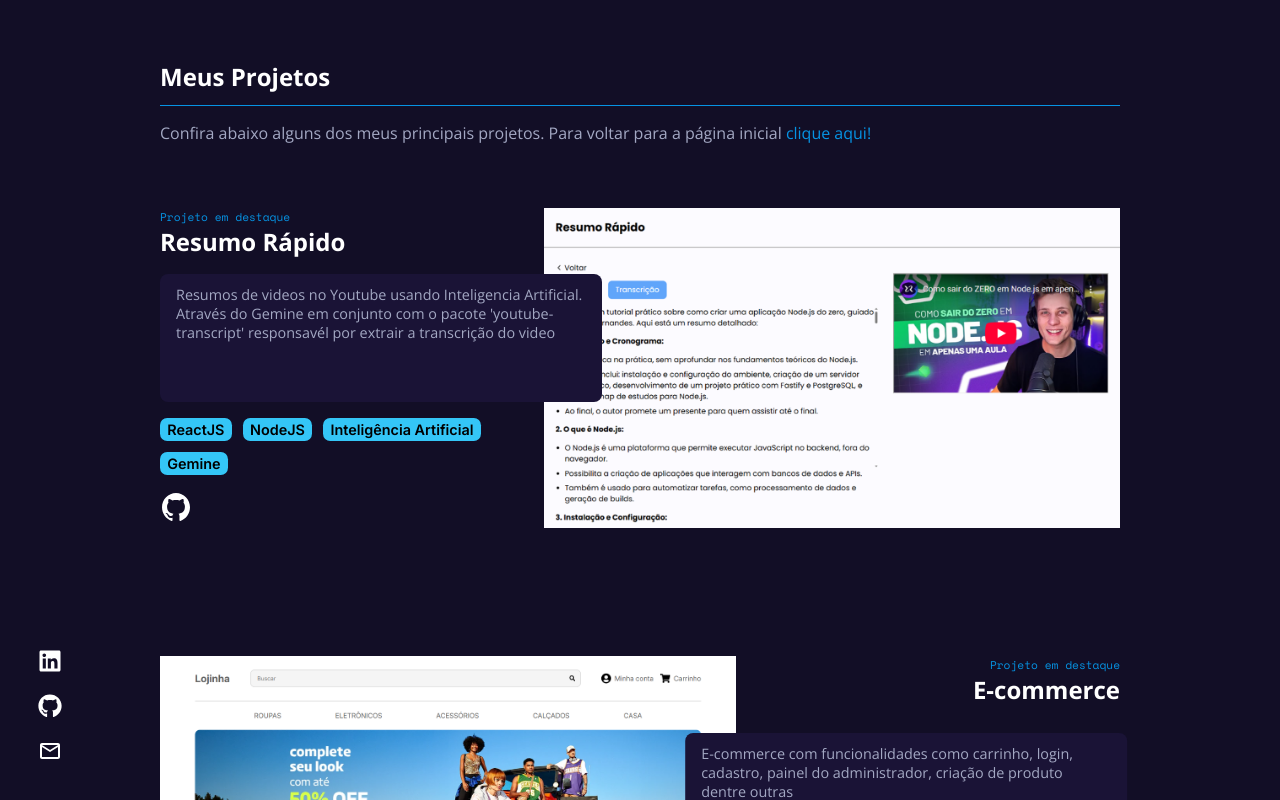
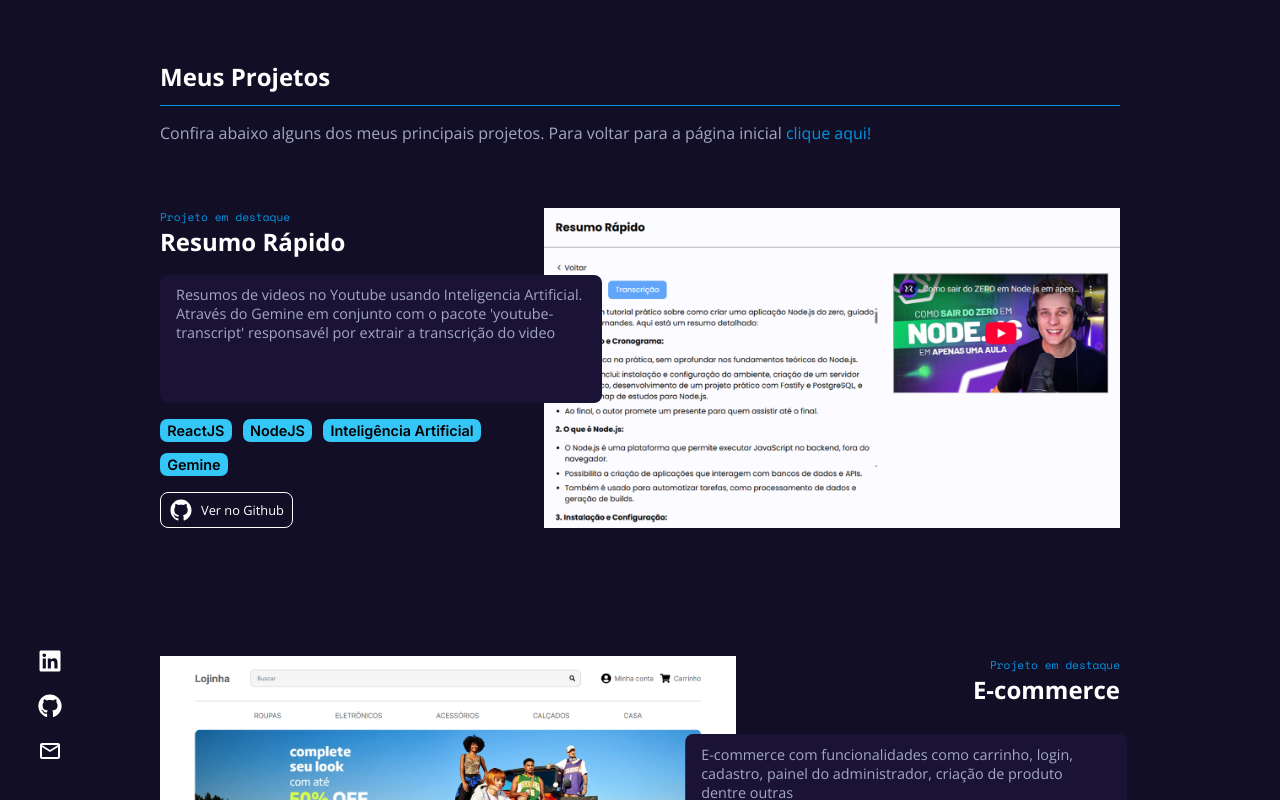
Before and after one commit to TiagoViniciusDev/Portfolio, a React (Vite) app: page /projetos in a window 1280 px wide. Shown: the top 800 px of the page. Built offline with nearby package versions, Linux system fonts and the light colour scheme.

Commit message:
Maior destaque para links dos projetos

```diff
--- a/src/components/ProjectContainer/ProjectContainer.css
+++ b/src/components/ProjectContainer/ProjectContainer.css
@@ -76,8 +76,23 @@
     gap: 1em;
 }
 
+.ProjectContainer .projectInfo .projectLinks a{
+    display: flex;
+    gap: 0.5em;
+    align-items: center;
+    border: 1px solid white;
+    width: fit-content;
+    padding: 0.3em 0.5em;
+    border-radius: 0.5em;
+}
+
+.ProjectContainer .projectInfo .projectLinks p{
+    color: white;
+    font-size: 0.8em;
+}
+
 .ProjectContainer .projectInfo .projectLinks svg{
-    font-size: 2em;
+    font-size: 1.5em;
     cursor: pointer;
     color: white;
 }
--- a/src/components/ProjectContainer/ProjectContainer.jsx
+++ b/src/components/ProjectContainer/ProjectContainer.jsx
@@ -32,10 +32,9 @@ function ProjectContainer({direction, data}) {
             <div className='projectLinks'>
                 <a
                     href={`https://github.com/${userName}/${gitName}`}
-                    title='Ver no Github'
                     rel="noreferrer"
                     target='_black'
-                ><IoLogoGithub/></a>
+                ><IoLogoGithub/><p>Ver no Github</p></a>
                 {
                     page !== false ?
                     <a
@@ -43,7 +42,7 @@ function ProjectContainer({direction, data}) {
                         title='Acessar Projeto'
                         rel="noreferrer"
                         target='_black'
-                        ><TbExternalLink />
+                        ><TbExternalLink /><p>Acessar Projeto</p>
                     </a>
                     : ""
                 }
```
